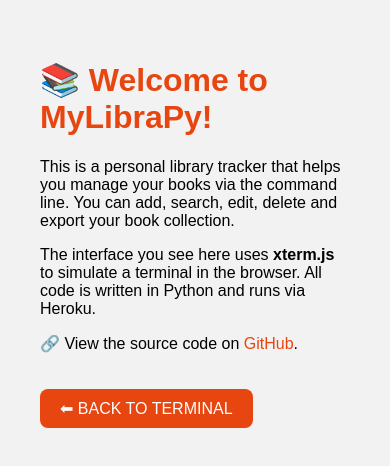
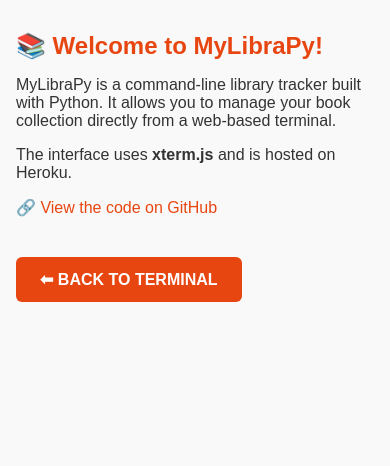
Before and after one commit to freewimoe/PP3-MyLibraPy-resub, a website: page views/about.html in a window 390 px wide. Drawn offline with Linux system fonts and the light colour scheme.

Commit message:
Improve about.html with responsive layout and mobile support

```diff
--- a/views/about.html
+++ b/views/about.html
@@ -4,47 +4,68 @@
 <head>
     <meta charset="UTF-8">
     <title>About MyLibraPy</title>
+    <meta name="viewport" content="width=device-width, initial-scale=1.0">
     <style>
         body {
             font-family: Arial, sans-serif;
-            background-color: #f2f2f2;
-            padding: 40px;
-            max-width: 800px;
+            background-color: #f9f9f9;
+            color: #333;
+            padding: 2rem;
+            margin: 0;
+        }
+
+        .container {
+            max-width: 700px;
             margin: auto;
         }
+
         h1 {
             color: #E84610;
+            font-size: 2rem;
         }
+
         a {
             color: #E84610;
             text-decoration: none;
         }
+
         .button {
             display: inline-block;
             background-color: #E84610;
             color: white;
-            padding: 10px 20px;
-            margin-top: 20px;
+            padding: 0.8rem 1.5rem;
+            margin-top: 1.5rem;
+            border-radius: 6px;
             text-transform: uppercase;
-            border-radius: 8px;
+            font-weight: bold;
+        }
+
+        @media (max-width: 600px) {
+            body {
+                padding: 1rem;
+            }
+
+            h1 {
+                font-size: 1.5rem;
+            }
         }
     </style>
 </head>
 <body>
+    <div class="container">
         <h1>📚 Welcome to MyLibraPy!</h1>
         <p>
-        This is a personal library tracker that helps you manage your books via the command line.
-        You can add, search, edit, delete and export your book collection.
+            MyLibraPy is a command-line library tracker built with Python.
+            It allows you to manage your book collection directly from a web-based terminal.
         </p>
         <p>
-        The interface you see here uses <strong>xterm.js</strong> to simulate a terminal in the browser.
-        All code is written in Python and runs via Heroku.
+            The interface uses <strong>xterm.js</strong> and is hosted on Heroku.
         </p>
         <p>
-        🔗 View the source code on <a href="https://github.com/freewimoe/MyLibraPy-PP3" target="_blank">GitHub</a>.
+            🔗 <a href="https://github.com/freewimoe/MyLibraPy-PP3" target="_blank">View the code on GitHub</a>
         </p>
 
         <a class="button" href="/">⬅ Back to Terminal</a>
+    </div>
 </body>
 </html>
-<!-- This is a simple HTML page that provides information about the MyLibraPy project. It includes a title, description, and a link to the GitHub repository. The page is styled with CSS for better presentation. -->
```
Lines whose indentation alone changed are shown as unchanged.
